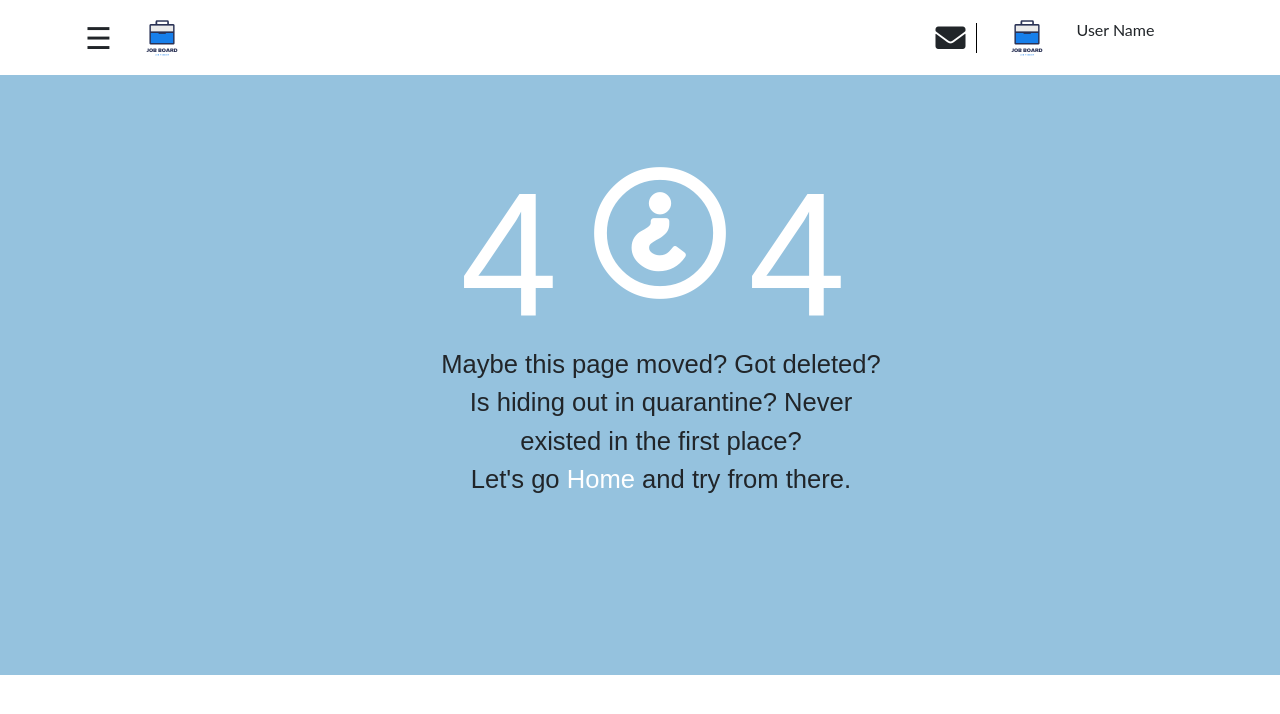
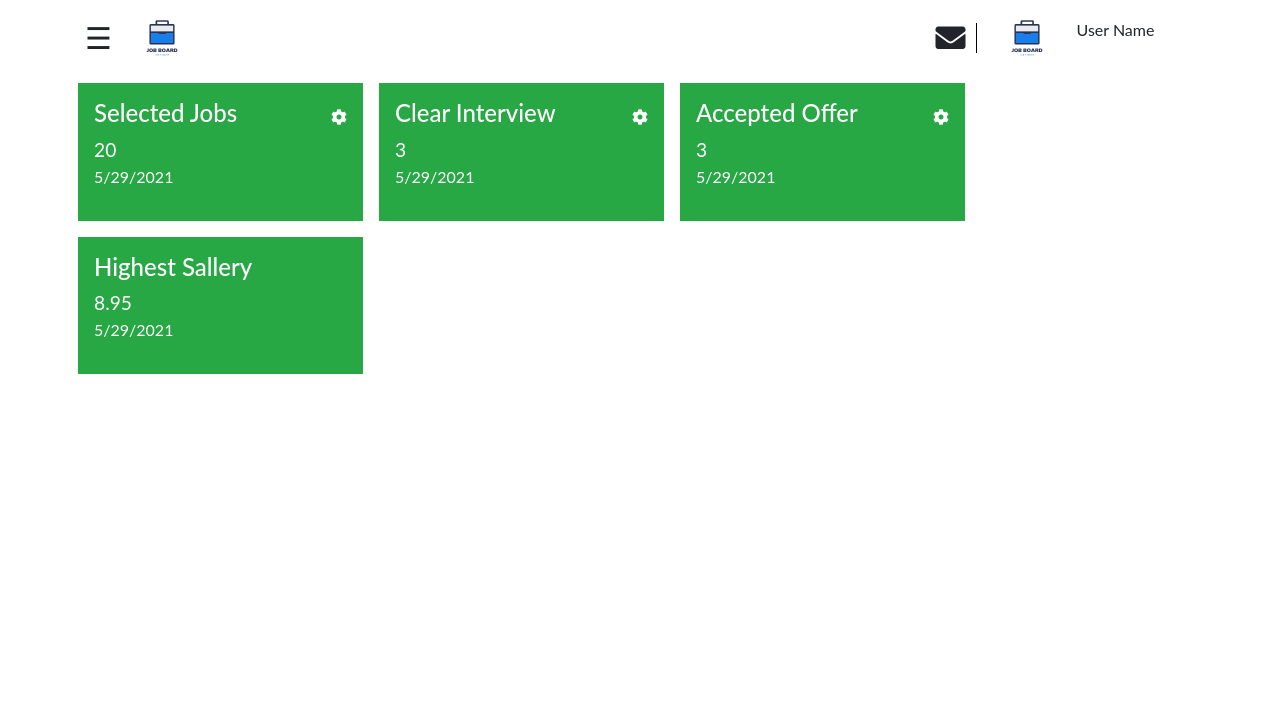
Before and after one commit to Habib826/job-dashboard, a React (Create React App) app: page /candidate-dashboard in a window 1280 px wide. Shown: the top 714 px of the page. Built offline with nearby package versions, Linux system fonts and the light colour scheme.

Commit message:
add candidate info block to candidate dashboard

```diff
--- a/src/App.js
+++ b/src/App.js
@@ -4,6 +4,7 @@ import {
   Switch,
   Route
 } from "react-router-dom";
+import CandidateDashboard from './Components/CandidateDashboard/CandidateDashboard/CandidateDashboard';
 import ClientDashboard from './Components/ClientDashboard/ClientDashboard/ClientDashboard';
 import ClientJob from './Components/ClientDashboard/ClientJob/ClientJob';
 import TopNavbar from './Components/ClientDashboard/TopNavbar/TopNavbar';
@@ -27,6 +28,9 @@ function App() {
         <Route path="/register">
           <Registration></Registration>
         </Route>
+        <Route path="/candidate-dashboard">
+          <CandidateDashboard></CandidateDashboard>
+        </Route>
         <Route path="*">
           <NotFound/>
         </Route>
--- a/src/Components/CandidateDashboard/CandidateDashboard/CandidateDashboard.js
+++ b/src/Components/CandidateDashboard/CandidateDashboard/CandidateDashboard.js
@@ -1,9 +1,40 @@
 import React from 'react';
+import CandidateInfoBlock from '../CandidateInfoBlock/CandidateInfoBlock';
 
 const CandidateDashboard = () => {
+    const candidateSummery = [
+        {
+            title :'Selected Jobs',
+            count: 20,
+            date: new Date().toLocaleDateString(),
+            icon: true
+        },
+        {
+            title :'Clear Interview',
+            count: 3,
+            date: new Date().toLocaleDateString(),
+            icon: true
+        },
+        {
+            title :'Accepted Offer',
+            count: 3,
+            date: new Date().toLocaleDateString(),
+            icon: true
+        },
+        {
+            title :'Highest Sallery',
+            count: 8.95,
+            date: new Date().toLocaleDateString(),
+            icon: false
+        },
+    ]
     return (
         <div className="container">
-            This is candidate dashboard
+            <div className="row">
+                {
+                    candidateSummery.map(data => <CandidateInfoBlock data={data} key={data.title}></CandidateInfoBlock>)
+                }
+            </div>
         </div>
     );
 };
--- /dev/null
+++ b/src/Components/CandidateDashboard/CandidateInfoBlock/CandidateInfoBlock.js
@@ -0,0 +1,21 @@
+import React from 'react';
+
+const CandidateInfoBlock = ({data}) => {
+    console.log(data.icon);
+    return (
+        <div className="col-md-3 bg-success m-2 p-3 text-white">
+            <div className="title d-flex justify-content-between align-items-center">
+                <h4>{data.title}</h4>
+                {
+                    data.icon && <i className="fas fa-cog" style={{cursor:'pointer'}}></i>
+                }
+            </div>
+            <div>
+                <big>{data.count}</big>
+                <p>{data.date}</p>
+            </div>
+        </div>
+    );
+};
+
+export default CandidateInfoBlock;
```
